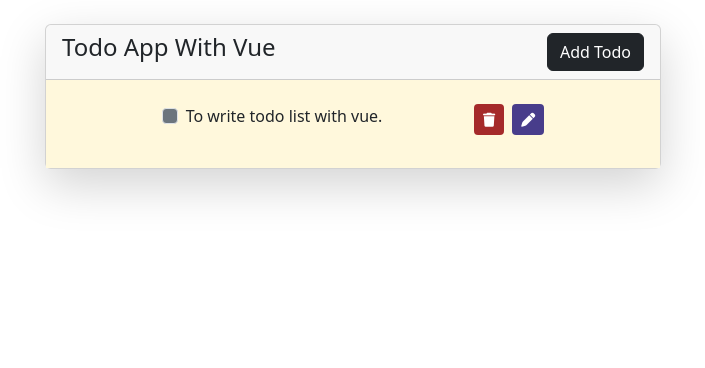
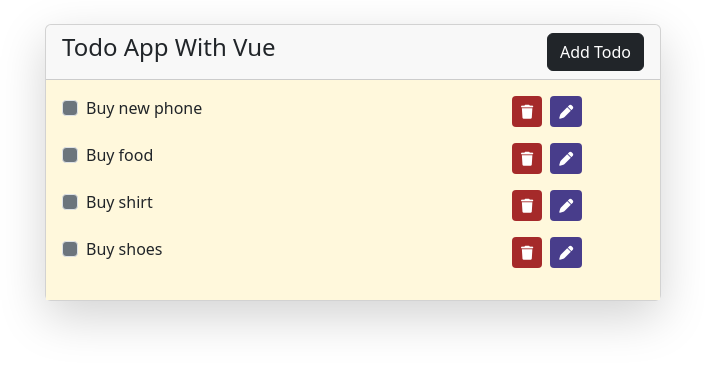
Before and after one commit to paingsoekhant-coding/vue-todo-list, a Vue app: page / in a window 1280 px wide. Shown: the top 368 px of the page, without its empty margins (287-992 px from the left). Built offline with nearby package versions, Linux system fonts and the light colour scheme.

Commit message:
[Complete]Data Bind

```diff
--- a/src/App.vue
+++ b/src/App.vue
@@ -4,7 +4,13 @@
   </div>
 </template>
 
-<script setup>
+<script>
+  import HomePage  from "./components/HomePage.vue"
 
-  import HomePage  from "./components/HomePage.vue"
+  export default{
+    name: "App",
+   components: {
+    HomePage
+   }
+  }
 </script>
--- a/src/components/HomePage.vue
+++ b/src/components/HomePage.vue
@@ -2,21 +2,26 @@
   <div>
     <div class="card shadow-lg">
       <div class="card-header d-flex justify-content-between">
-                <h4>Todo App With Vue </h4>
+        <h4>Todo App With Vue</h4>
         <a href="" class="btn btn-dark text-white rounded">Add Todo</a>
       </div>
       <div class="card-body ">
-                <div class="" >
-                    <div class="d-flex justify-content-evenly p-2  ">
-                        <div class="d-flex ">
-                            <input class="form-check-input me-2 bg-secondary" type="checkbox" value="" >
-                            <p>To write todo list with vue.</p>
+        <div class="d-flex " v-for="(task, index) in tasks" :key="index">
+          <div class="d-flex col-8 ">
+            <input
+              class="form-check-input me-2 bg-secondary"
+              type="checkbox"
+              value=""
+            />
+            <p>{{ task.action }}</p>
           </div>
-                       <div class="">
-                        <a href="" class="btn me-2 btn-sm delete text-white"><i class="fa-solid fa-trash"></i></a>
-                        <a href="" class="btn btn-sm edit text-white"><i class="fa-solid fa-pen"></i></a>
-                       </div>
-
+          <div class="col-4 d-flex justify-content-center ">
+            <p><a href="" class="btn btn-sm me-2 delete-btn text-white"
+                ><i class="fa-solid fa-trash"></i
+              ></a></p>
+            <p><a href="" class="btn btn-sm edit-btn text-white"
+                ><i class="fa-solid fa-pen"></i
+              ></a></p>
           </div>
         </div>
       </div>
@@ -24,23 +29,33 @@
   </div>
 </template>
 
-<script setup>
-
+<script>
+export default {
+  name: "HomePage",
+  data: () => ({
+    tasks: [
+      { action: "Buy new phone", isDone: false },
+      { action: "Buy food ", isDone: false },
+      { action: "Buy shirt", isDone: false },
+      { action: "Buy shoes", isDone: false },
+    ],
+  }),
+};
 </script>
 
 <style>
-.delete{
-    background-color:brown;
+.delete-btn {
+  background-color: brown;
 }
-.delete:hover,.edit:hover{
+.delete-btn:hover,
+.edit-btn:hover {
   background-color: black;
-
 }
-.edit {
+.edit-btn {
   background-color: darkslateblue;
 }
 
-.card-body{
+.card-body {
   background-color: cornsilk;
 }
 </style>
```
Lines whose indentation alone changed are shown as unchanged.
